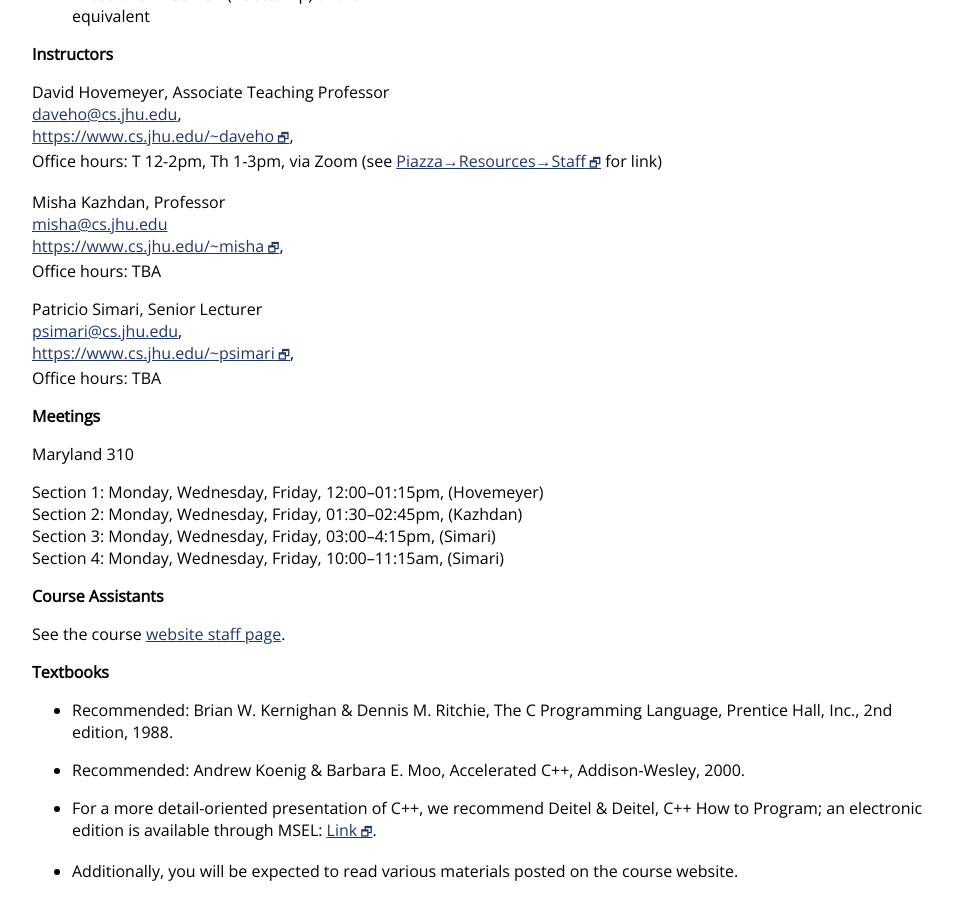
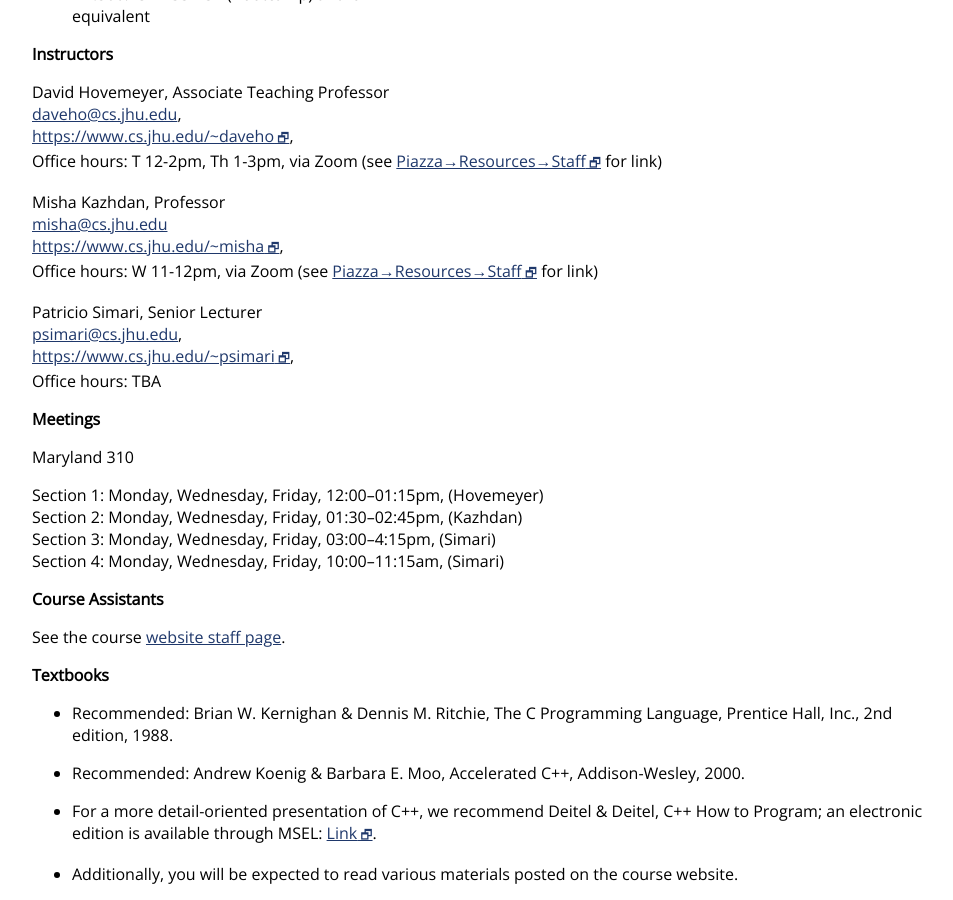
Before and after one commit to jhu-ip/cs220-s22, a Jekyll site: the page built from syllabus.md, in a window 1280 px wide and 900 px high, scrolled down 770 px. Shown: the whole window, without its empty margins (160-1113 px from the left). Built offline with Jekyll 4.4.1, drawn with Linux system fonts in a browser that asks for light colours; some web fonts are replaced.

Commit message:
Update syllabus.md

```diff
--- a/syllabus.md
+++ b/syllabus.md
@@ -50,7 +50,7 @@ Office hours: T 12-2pm, Th 1-3pm, via Zoom (see <a class="external" href="https:
 Misha Kazhdan, Professor\
 <mailto:misha@cs.jhu.edu>\
 <a class="external" target="_blank" href="https://www.cs.jhu.edu/~misha">https://www.cs.jhu.edu/~misha</a>,\
-Office hours: TBA
+Office hours: W 11-12pm, via Zoom (see <a class="external" href="https://piazza.com/jhu/spring2022/en601220/staff">Piazza→Resources→Staff</a> for link)
 
 Patricio Simari, Senior Lecturer\
 <mailto:psimari@cs.jhu.edu>,\
```
